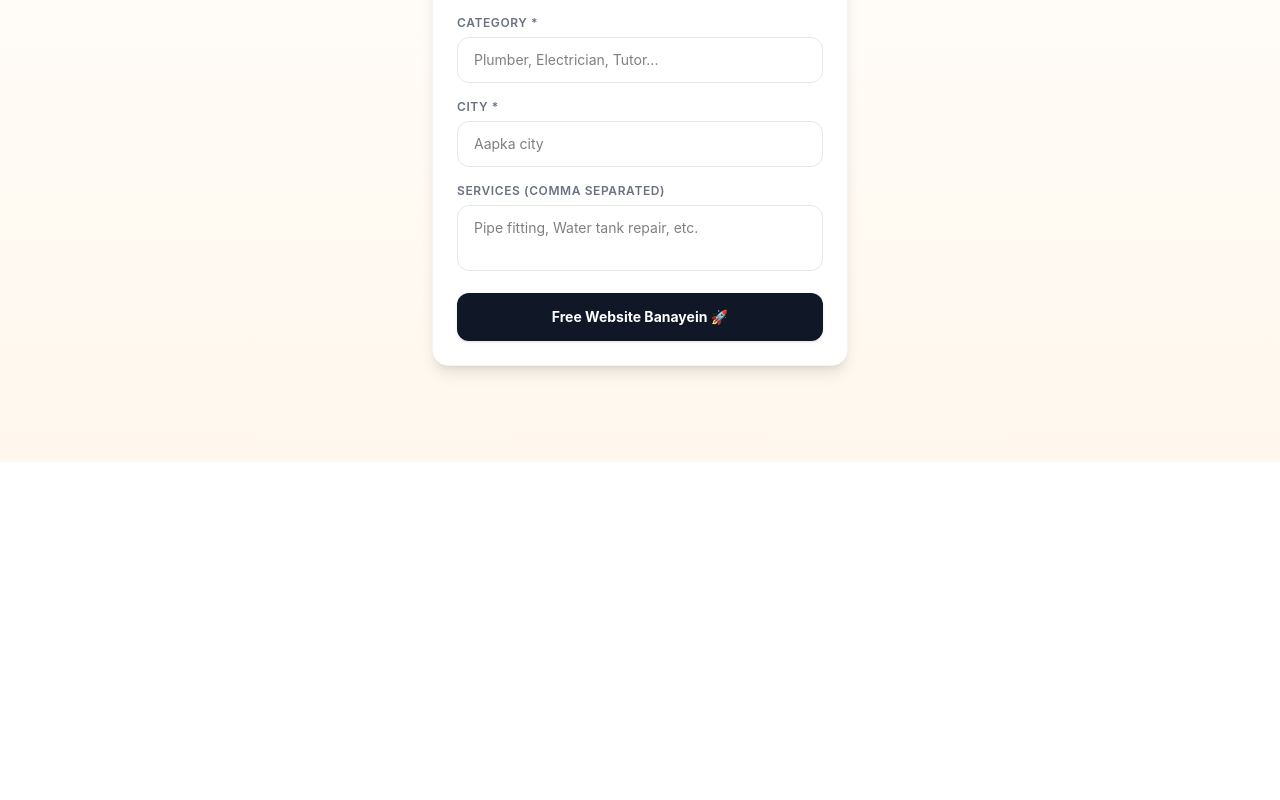
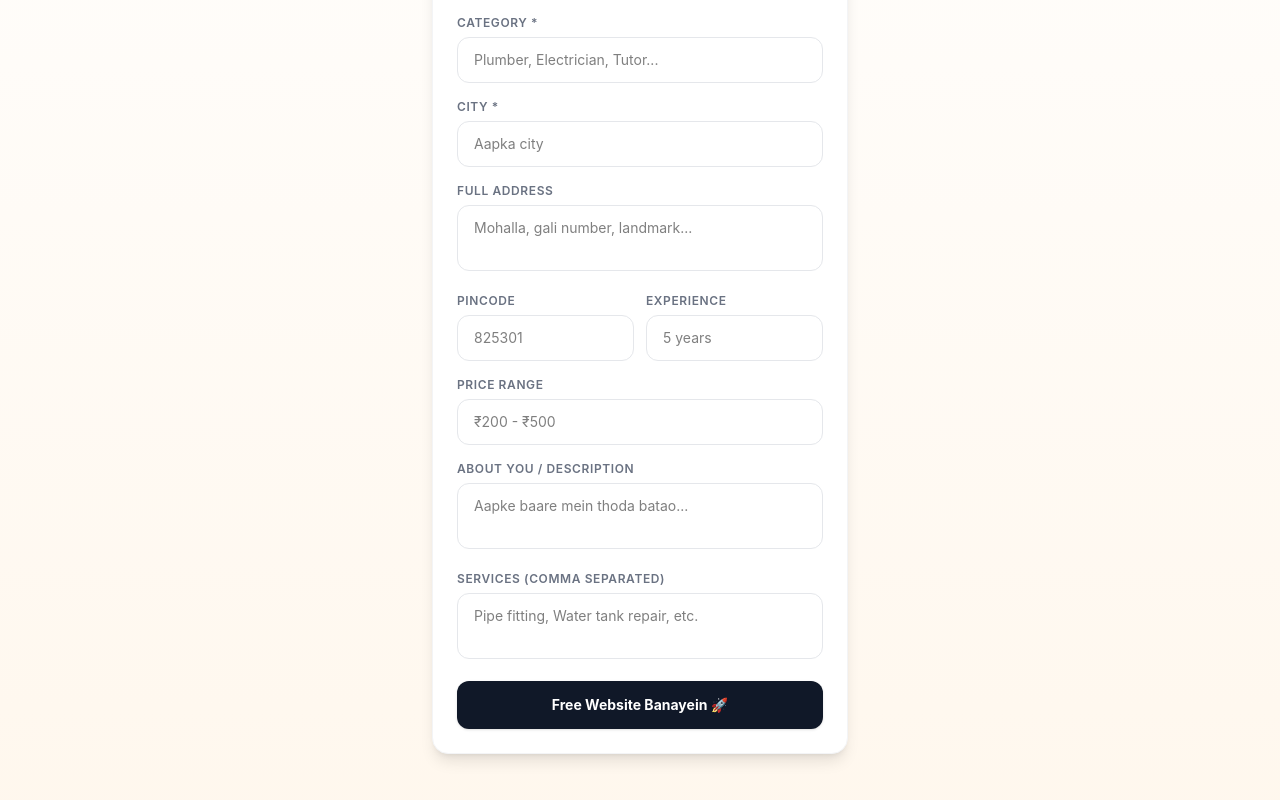
Before and after one commit to i1993sk-code/newsetu, a React (Vite) app in the folder client/: page /signup in a window 1280 px wide. Shown: the part 430-1230 px from the top of the page. Before the commit the page ends 892 px from the top, so only its background shows below. Built offline with nearby package versions, Linux system fonts and the light colour scheme; no server answers.

Commit message:
feat: add address, pincode, experience, priceRange, description to signup

```diff
--- a/client/src/pages/ProviderPage.jsx
+++ b/client/src/pages/ProviderPage.jsx
@@ -72,7 +72,7 @@ export default function ProviderPage() {
                   <span className="text-lg">📍</span>
                   <div>
                     <p className="text-xs text-gray-400">Location</p>
-                    <p className="text-sm font-medium text-gray-700">{provider.city}{provider.pincode ? ` — ${provider.pincode}` : ''}</p>
+                    <p className="text-sm font-medium text-gray-700">{provider.address ? `${provider.address}, ` : ''}{provider.city}{provider.pincode ? ` — ${provider.pincode}` : ''}</p>
                   </div>
                 </div>
                 {provider.experience && (
--- a/client/src/pages/SignupPage.jsx
+++ b/client/src/pages/SignupPage.jsx
@@ -4,7 +4,7 @@ import axios from 'axios';
 import { api } from '../api';
 
 export default function SignupPage() {
-  const [form, setForm] = useState({ name: '', businessName: '', phone: '', category: '', city: '', services: '' });
+  const [form, setForm] = useState({ name: '', businessName: '', phone: '', category: '', city: '', address: '', pincode: '', experience: '', priceRange: '', description: '', services: '' });
   const [loading, setLoading] = useState(false);
   const [result, setResult] = useState(null);
 
@@ -78,6 +78,33 @@ export default function SignupPage() {
                 className="w-full px-4 py-3 rounded-xl border border-gray-200 focus:border-orange-400 focus:ring-2 focus:ring-orange-100 outline-none text-sm transition" />
             </div>
             <div>
+              <label className="block text-xs font-semibold text-gray-500 uppercase tracking-wider mb-1.5">Full Address</label>
+              <textarea name="address" value={form.address} onChange={handleChange} placeholder="Mohalla, gali number, landmark..." rows={2}
+                className="w-full px-4 py-3 rounded-xl border border-gray-200 focus:border-orange-400 focus:ring-2 focus:ring-orange-100 outline-none text-sm transition resize-none" />
+            </div>
+            <div className="flex gap-3">
+              <div className="flex-1">
+                <label className="block text-xs font-semibold text-gray-500 uppercase tracking-wider mb-1.5">Pincode</label>
+                <input name="pincode" value={form.pincode} onChange={handleChange} placeholder="825301"
+                  className="w-full px-4 py-3 rounded-xl border border-gray-200 focus:border-orange-400 focus:ring-2 focus:ring-orange-100 outline-none text-sm transition" />
+              </div>
+              <div className="flex-1">
+                <label className="block text-xs font-semibold text-gray-500 uppercase tracking-wider mb-1.5">Experience</label>
+                <input name="experience" value={form.experience} onChange={handleChange} placeholder="5 years"
+                  className="w-full px-4 py-3 rounded-xl border border-gray-200 focus:border-orange-400 focus:ring-2 focus:ring-orange-100 outline-none text-sm transition" />
+              </div>
+            </div>
+            <div>
+              <label className="block text-xs font-semibold text-gray-500 uppercase tracking-wider mb-1.5">Price Range</label>
+              <input name="priceRange" value={form.priceRange} onChange={handleChange} placeholder="₹200 - ₹500"
+                className="w-full px-4 py-3 rounded-xl border border-gray-200 focus:border-orange-400 focus:ring-2 focus:ring-orange-100 outline-none text-sm transition" />
+            </div>
+            <div>
+              <label className="block text-xs font-semibold text-gray-500 uppercase tracking-wider mb-1.5">About You / Description</label>
+              <textarea name="description" value={form.description} onChange={handleChange} placeholder="Aapke baare mein thoda batao..." rows={2}
+                className="w-full px-4 py-3 rounded-xl border border-gray-200 focus:border-orange-400 focus:ring-2 focus:ring-orange-100 outline-none text-sm transition resize-none" />
+            </div>
+            <div>
               <label className="block text-xs font-semibold text-gray-500 uppercase tracking-wider mb-1.5">Services (comma separated)</label>
               <textarea name="services" value={form.services} onChange={handleChange} placeholder="Pipe fitting, Water tank repair, etc." rows={2}
                 className="w-full px-4 py-3 rounded-xl border border-gray-200 focus:border-orange-400 focus:ring-2 focus:ring-orange-100 outline-none text-sm transition resize-none" />
```
Also changed, not shown: 1 other file (tests, documents, lock files or other folders).
